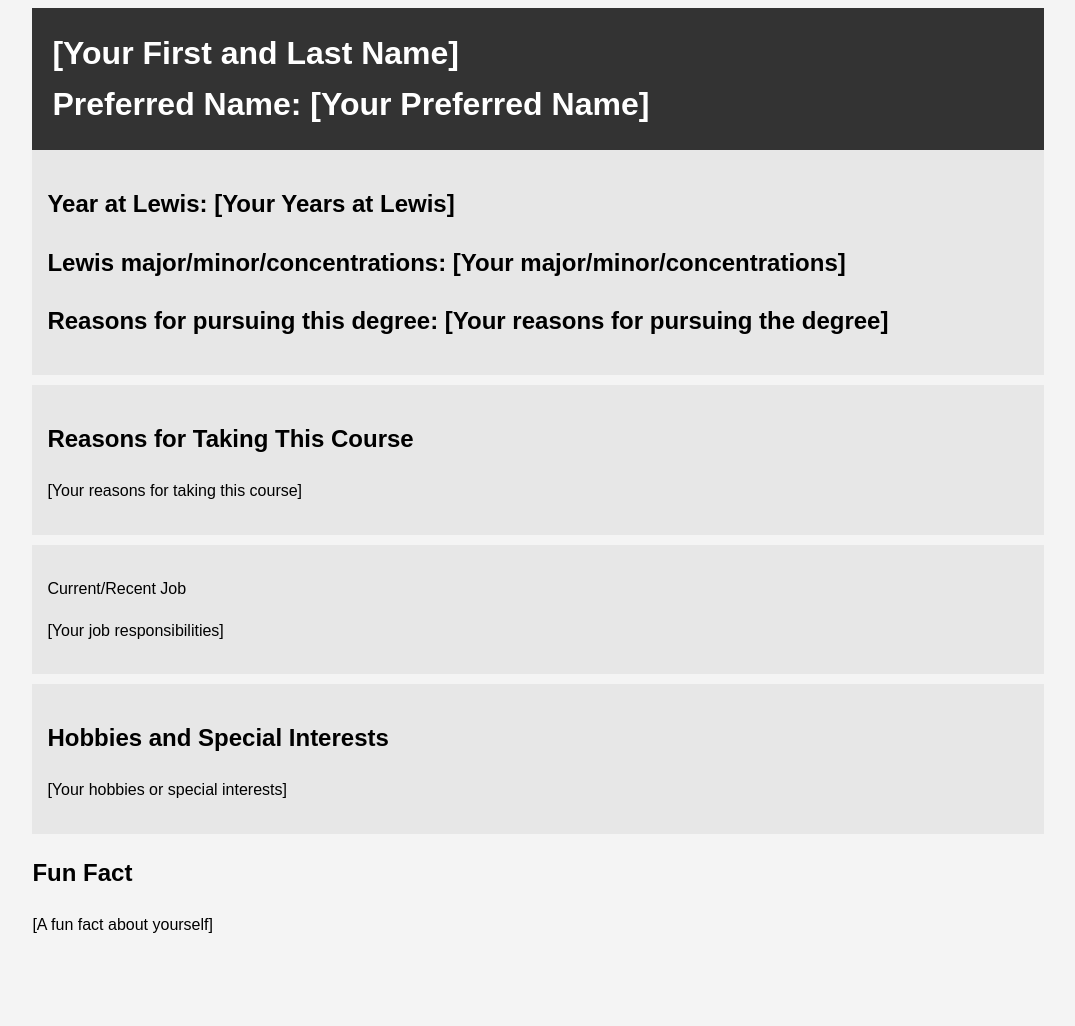
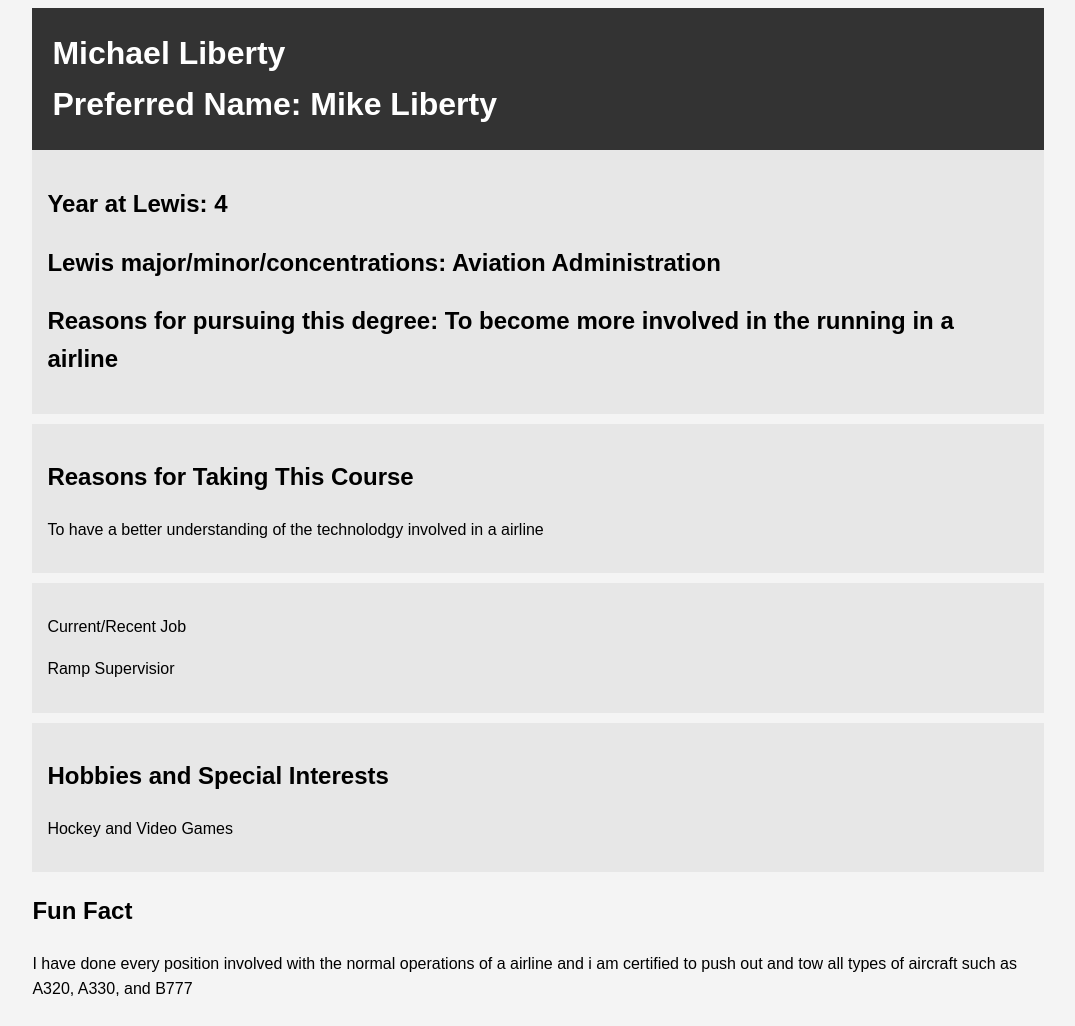
Before and after one commit to Miketliberty/introductions, a plain HTML site: page index.html in a window 1280 px wide. Shown: the whole page, without its empty margins (102-1177 px from the left). Before the commit the page ends 962 px from the top, so only its background shows below. Drawn offline with Linux system fonts and the light colour scheme.

Commit message:
Main update
filled out info

```diff
--- a/index.html
+++ b/index.html
@@ -31,34 +31,34 @@
 <body>
     <div class="container">
         <header class="main-info">
-            <h1>[Your First and Last Name]</h1>
-            <h1>Preferred Name: [Your Preferred Name]</h1>
+            <h1>Michael Liberty</h1>
+            <h1>Preferred Name: Mike Liberty </h1>
         </header>
 
         <section class="lewis">
-			<h2>Year at Lewis: [Your Years at Lewis]</h2>
-			<h2>Lewis major/minor/concentrations: [Your major/minor/concentrations]</h2>
-			<h2>Reasons for pursuing this degree: [Your reasons for pursuing the degree]</h2>
+			<h2>Year at Lewis: 4 </h2>
+			<h2>Lewis major/minor/concentrations: Aviation Administration</h2>
+			<h2>Reasons for pursuing this degree: To become more involved in the running in a airline</h2>
         </section>
 
 		<section class="course">
             <h2>Reasons for Taking This Course</h2>
-            <p>[Your reasons for taking this course]</p>
+            <p>To have a better understanding of the technolodgy involved in a airline</p>
         </section>
 
 		<section class="job">
             <p>Current/Recent Job</p>
-			<p>[Your job responsibilities]</p>
+			<p>Ramp Supervisior</p>
         </section>
 
         <section class="hobbies">
             <h2>Hobbies and Special Interests</h2>
-            <p>[Your hobbies or special interests]</p>
+            <p>Hockey and Video Games</p>
         </section>
 
         <section class="fun-fact">
             <h2>Fun Fact</h2>
-            <p>[A fun fact about yourself]</p>
+            <p>I have done every position involved with the normal operations of a airline and i am certified to push out and tow all types of aircraft such as A320, A330, and B777</p>
         </section>
     </div>
 </body>
```
